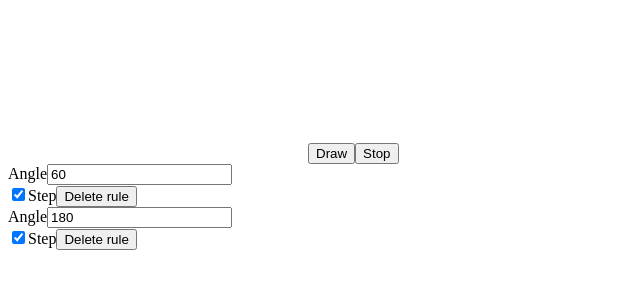
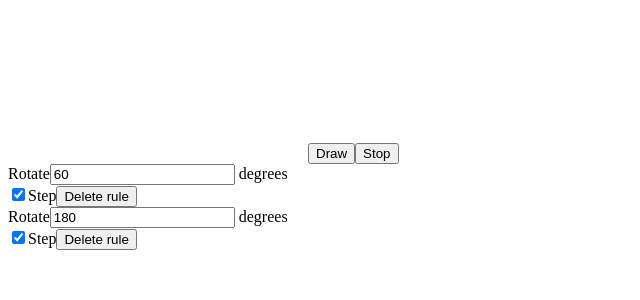
Before and after one commit to ldanet/thue-morse-walker, a React app: page / in a window 1280 px wide. Shown: the top 300 px of the page, without its empty margins (0-640 px from the left). Built offline with nearby package versions, Linux system fonts and the light colour scheme; the HTML template or start-up script is replaced by a standard one.

Commit message:
Rename rule rotation angle

```diff
--- a/src/components/layout.jsx
+++ b/src/components/layout.jsx
@@ -18,11 +18,11 @@ export default class Layout extends Component {
             rules: [
                 {
                     step: true,
-                    angle: 60,
+                    rotation: 60,
                 },
                 {
                     step: true,
-                    angle: 180,
+                    rotation: 180,
                 },
             ],
         };
@@ -35,7 +35,7 @@ export default class Layout extends Component {
                 id={index}
                 ruleSet={rule}
                 handleStepChange={this.handleStepChange}
-                handleAngleChange={this.handleAngleChange}
+                handleRotationChange={this.handleRotationChange}
             />
         ));
         return (
--- a/src/components/rule/rule.jsx
+++ b/src/components/rule/rule.jsx
@@ -3,13 +3,13 @@ import styles from './rule.css';
 
 export default function rule(props) {
     return (<form className={styles.rule}>
-        <label htmlFor={`angle${props.id}`}>Angle</label>
+        <label htmlFor={`angle${props.id}`}>Rotate</label>
         <input
             type="number"
             id={`angle${props.id}`}
             onChange={props.handleAngleChange}
-            value={props.ruleSet.angle}
-        />
+            value={props.ruleSet.rotation}
+        /> degrees
         <br />
         <input
             type="checkbox"
```
